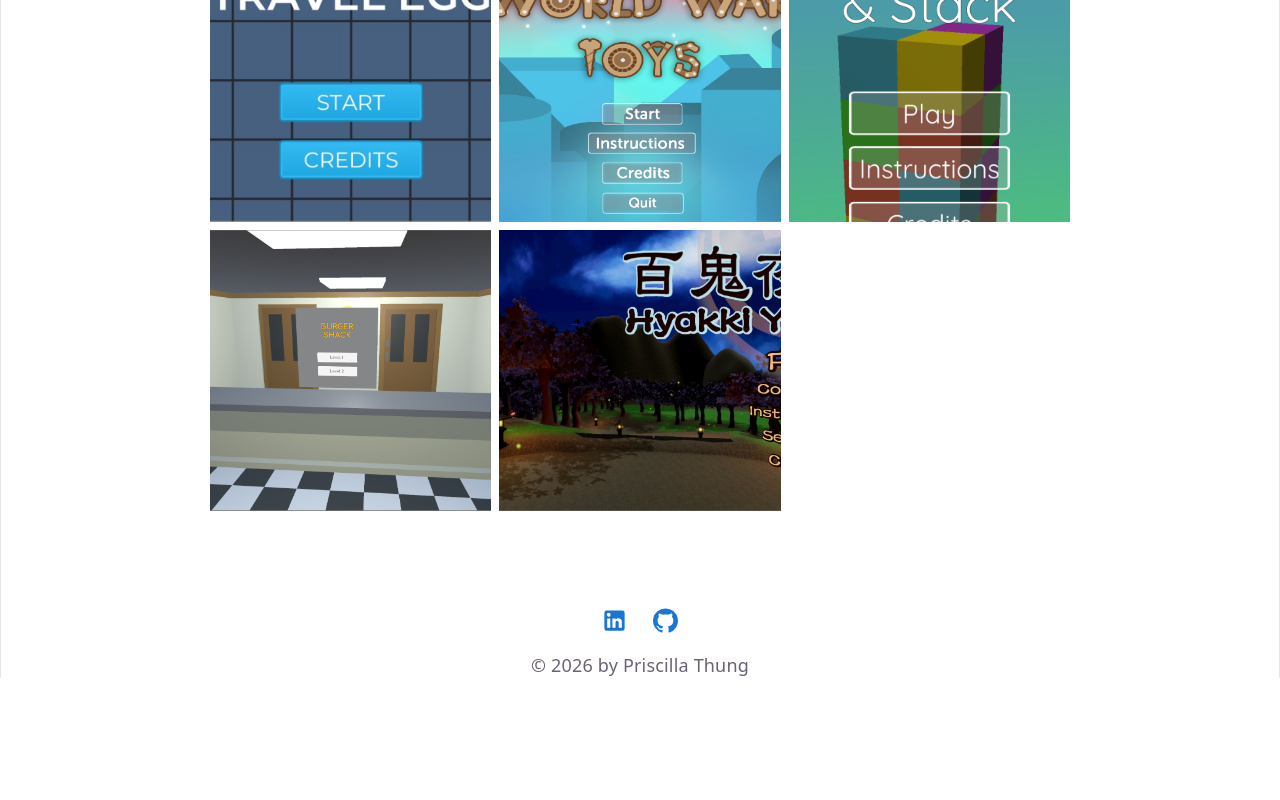
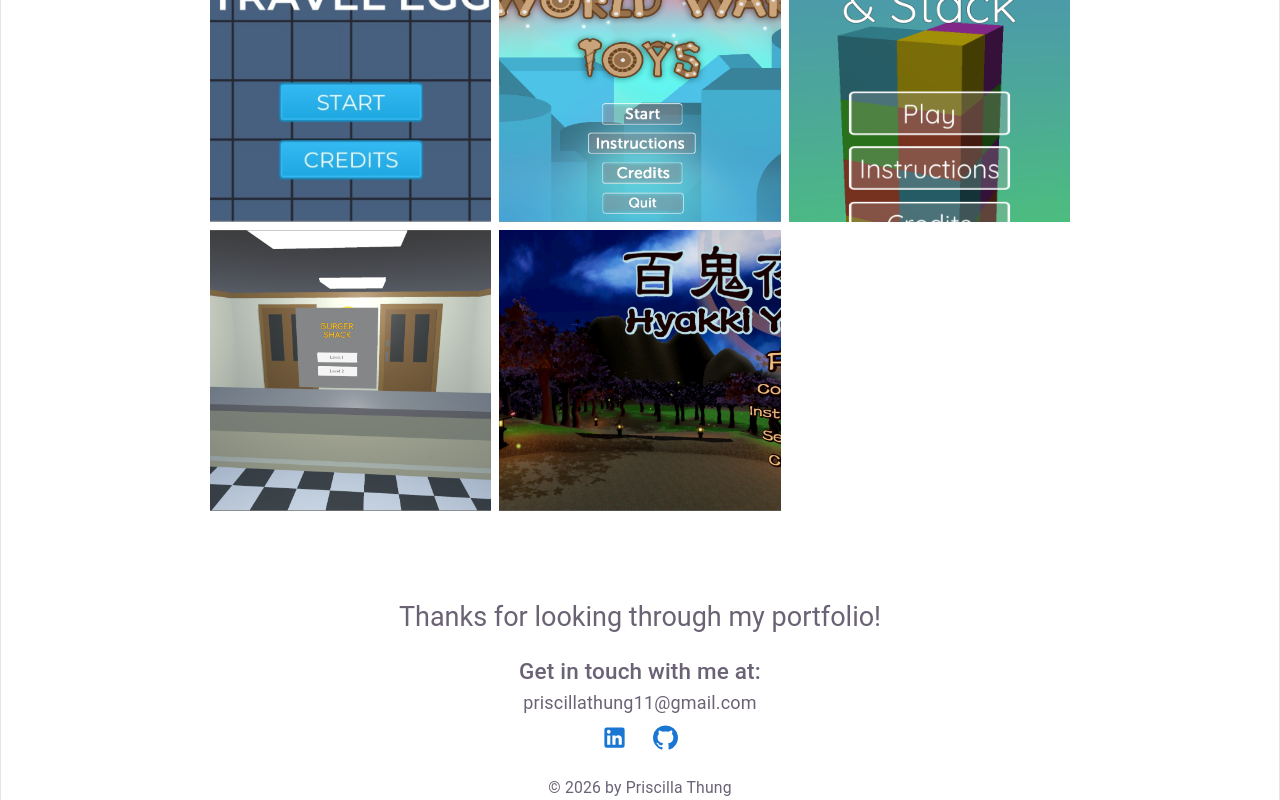
Before and after one commit to PrisT-11/portfolio, a React app: page / in a window 1280 px wide. Shown: the part 2377-3177 px from the top of the page. Before the commit the page ends 3055 px from the top, so only its background shows below. Built offline with nearby package versions, Linux system fonts and the light colour scheme; the HTML template or start-up script is replaced by a standard one.

Commit message:
Added contact details

```diff
--- a/src/App.jsx
+++ b/src/App.jsx
@@ -12,6 +12,7 @@ import Skills from './components/Skills';
 import PortfolioList from './components/PortfolioList';
 import Carousel from './components/Carousel';
 import highlightData from './data/highlightdata';
+import { Typography } from "@mui/material";
 
 function App() {
 
@@ -67,7 +68,16 @@ function App() {
       <section id="spacer"></section>
 
       <section id="footer">
-        <Stack direction="row" spacing={1} sx={{ justifyContent: "center", alignItems: "center", marginBottom: "10px" }}>
+        <Typography variant="h5" sx={{ marginBottom: "1rem" }}>
+          Thanks for looking through my portfolio!
+        </Typography>
+        <Typography variant="h6">
+          Get in touch with me at:
+        </Typography>
+        <Typography variant="body1" >
+          priscillathung11@gmail.com
+        </Typography>
+        <Stack direction="row" spacing={1} sx={{ justifyContent: "center", alignItems: "center", marginBottom: "1rem" }}>
           <IconButton color="primary" href="https://linkedin.com/in/priscilla-thung">
             <LinkedInIcon />
           </IconButton>
@@ -75,7 +85,9 @@ function App() {
             <GitHubIcon />
           </IconButton>
         </Stack>
-        <p>© 2026 by Priscilla Thung</p>
+        <Typography variant="body2" >
+          © 2026 by Priscilla Thung
+        </Typography>
       </section>
     </>
   )
--- a/src/components/NavBar.jsx
+++ b/src/components/NavBar.jsx
@@ -64,7 +64,7 @@ function NavBar() {
                             Portfolio
                         </Button>
                         <Button
-                            onClick={() => scrollToSection('contact')}
+                            onClick={() => scrollToSection('footer')}
                             sx={{ my: 2, color: 'white', display: 'block', padding: "20px", margin: "0" }}
                         >
                             Contact
@@ -122,7 +122,7 @@ function NavBar() {
                             </MenuItem>
                             <MenuItem key="Contact" onClick={() => {
                                 handleCloseNavMenu();
-                                scrollToSection('contact');
+                                scrollToSection('footer');
                             }}>
                                 <Typography sx={{ textAlign: 'center' }}>Contact</Typography>
                             </MenuItem>
```
